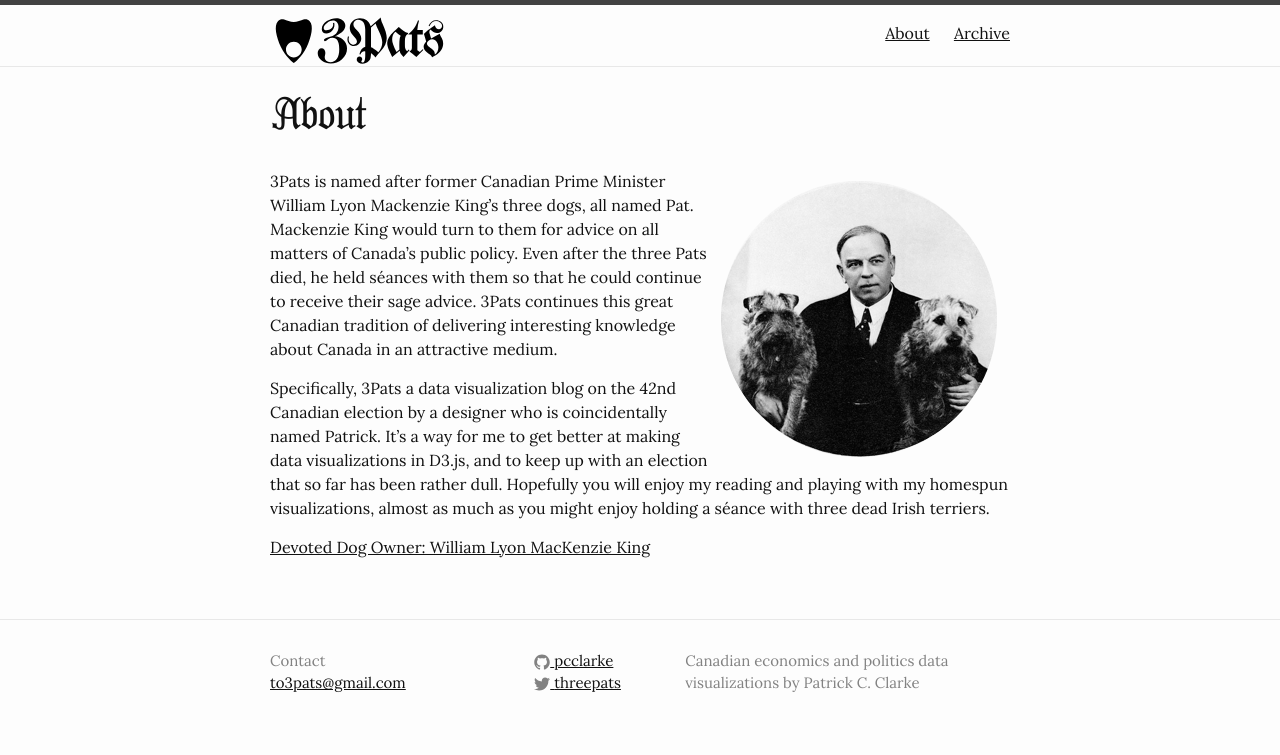
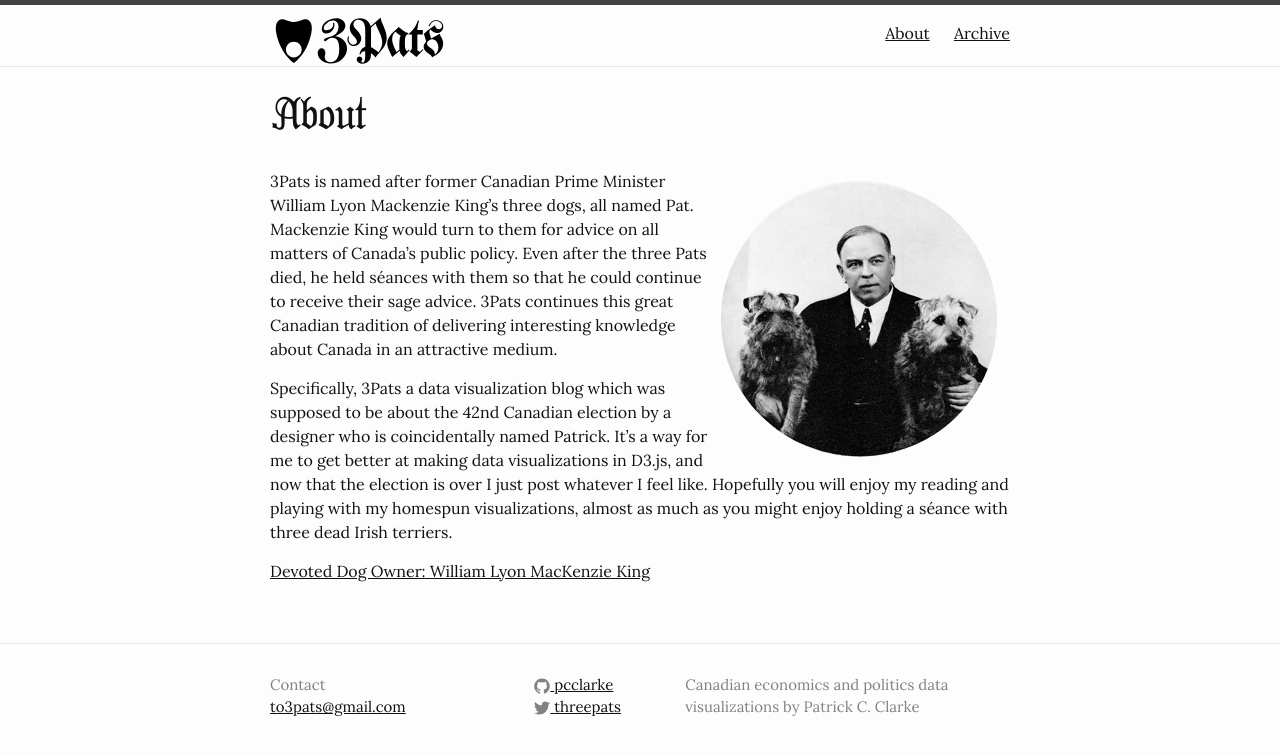
Before and after one commit to pcclarke/3pats, a Jekyll site: the page built from about.md, in a window 1280 px wide. Shown: the top 755 px of the page. Built offline with Jekyll 4.4.1, drawn with Linux system fonts in a browser that asks for light colours; some web fonts are replaced; a script that is not in the unit is left out.

Commit message:
Updated about page

```diff
--- a/about.md
+++ b/about.md
@@ -12,6 +12,6 @@ img {
 
 ![Mackenzie King with 2 of 3 Pats]({{ site.baseurl }}/img/2Pats.png) 3Pats is named after former Canadian Prime Minister William Lyon Mackenzie King's three dogs, all named Pat. Mackenzie King would turn to them for advice on all matters of Canada's public policy. Even after the three Pats died, he held séances with them so that he could continue to receive their sage advice. 3Pats continues this great Canadian tradition of delivering interesting knowledge about Canada in an attractive medium.
 
-Specifically, 3Pats a data visualization blog on the 42nd Canadian election by a designer who is coincidentally named Patrick. It's a way for me to get better at making data visualizations in D3.js, and to keep up with an election that so far has been rather dull. Hopefully you will enjoy my reading and playing with my homespun visualizations, almost as much as you might enjoy holding a séance with three dead Irish terriers.
+Specifically, 3Pats a data visualization blog which was supposed to be about the 42nd Canadian election by a designer who is coincidentally named Patrick. It's a way for me to get better at making data visualizations in D3.js, and now that the election is over I just post whatever I feel like. Hopefully you will enjoy my reading and playing with my homespun visualizations, almost as much as you might enjoy holding a séance with three dead Irish terriers.
 
 [Devoted Dog Owner: William Lyon MacKenzie King](http://www.clappisonvet.com/devoted-dog-owner-william-lyon-mackenzie-king/)
```
